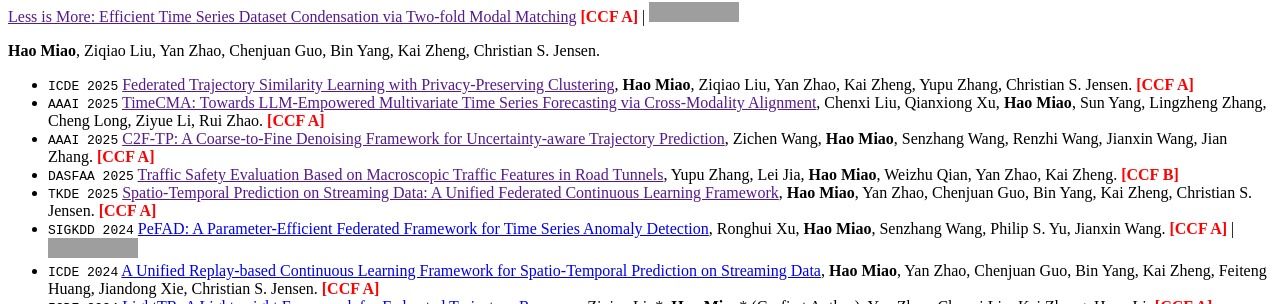
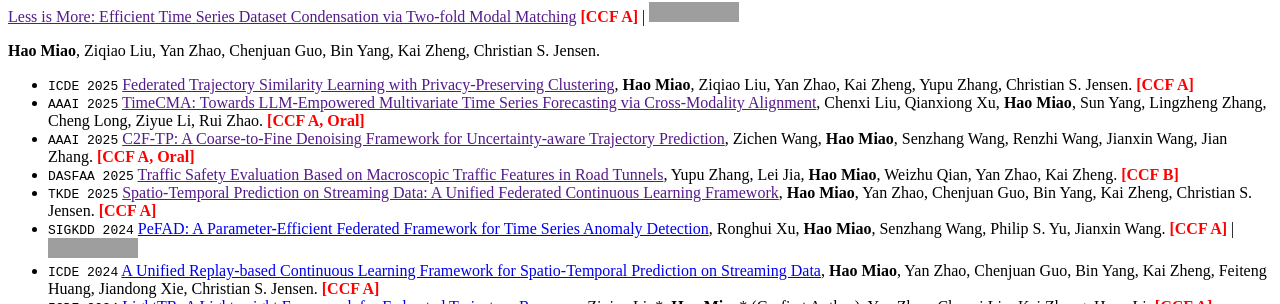
Before and after one commit to MiaoHaoSunny/MiaoHaoSunny.github.io, a Jekyll site: the page built from _pages/includes/pub.md, in a window 1280 px wide, cut to the strip 547-851 px from the top of the page. Built offline with Jekyll 4.4.1, drawn with Linux system fonts in a browser that asks for light colours; our own code applies the rules of GitHub Pages for plain Markdown files; grey boxes are pictures that could not be loaded.

Commit message:
Update pub.md

```diff
--- a/_pages/includes/pub.md
+++ b/_pages/includes/pub.md
@@ -10,8 +10,8 @@
 </div>
 
 - ``ICDE 2025`` [Federated Trajectory Similarity Learning with Privacy-Preserving Clustering](), **Hao Miao**, Ziqiao Liu, Yan Zhao, Kai Zheng, Yupu Zhang, Christian S. Jensen. <b><font color="red">[CCF A]</font></b>
-- ``AAAI 2025`` [TimeCMA: Towards LLM-Empowered Multivariate Time Series Forecasting via Cross-Modality Alignment](), Chenxi Liu, Qianxiong Xu, **Hao Miao**, Sun Yang, Lingzheng Zhang, Cheng Long, Ziyue Li, Rui Zhao. <b><font color="red">[CCF A]</font></b>
-- ``AAAI 2025`` [C2F-TP: A Coarse-to-Fine Denoising Framework for Uncertainty-aware Trajectory Prediction](), Zichen Wang, **Hao Miao**, Senzhang Wang, Renzhi Wang, Jianxin Wang, Jian Zhang. <b><font color="red">[CCF A]</font></b>
+- ``AAAI 2025`` [TimeCMA: Towards LLM-Empowered Multivariate Time Series Forecasting via Cross-Modality Alignment](), Chenxi Liu, Qianxiong Xu, **Hao Miao**, Sun Yang, Lingzheng Zhang, Cheng Long, Ziyue Li, Rui Zhao. <b><font color="red">[CCF A, Oral]</font></b>
+- ``AAAI 2025`` [C2F-TP: A Coarse-to-Fine Denoising Framework for Uncertainty-aware Trajectory Prediction](), Zichen Wang, **Hao Miao**, Senzhang Wang, Renzhi Wang, Jianxin Wang, Jian Zhang. <b><font color="red">[CCF A, Oral]</font></b>
 - ``DASFAA 2025`` [Traffic Safety Evaluation Based on Macroscopic Traffic Features in Road Tunnels](), Yupu Zhang, Lei Jia, **Hao Miao**, Weizhu Qian, Yan Zhao, Kai Zheng. <b><font color="red">[CCF B]</font></b>
 - ``TKDE 2025`` [Spatio-Temporal Prediction on Streaming Data: A Unified Federated Continuous Learning Framework](), **Hao Miao**, Yan Zhao, Chenjuan Guo, Bin Yang, Kai Zheng, Christian S. Jensen. <b><font color="red">[CCF A]</font></b>
 - ``SIGKDD 2024`` [PeFAD: A Parameter-Efficient Federated Framework for Time Series Anomaly Detection](https://arxiv.org/abs/2406.02318), Ronghui Xu, **Hao Miao**, Senzhang Wang, Philip S. Yu, Jianxin Wang. <b><font color="red">[CCF A]</font></b> \| [![](https://img.shields.io/github/stars/xu737/PeFAD?style=social&label=PeFAD Stars)](https://github.com/xu737/PeFAD)
```
